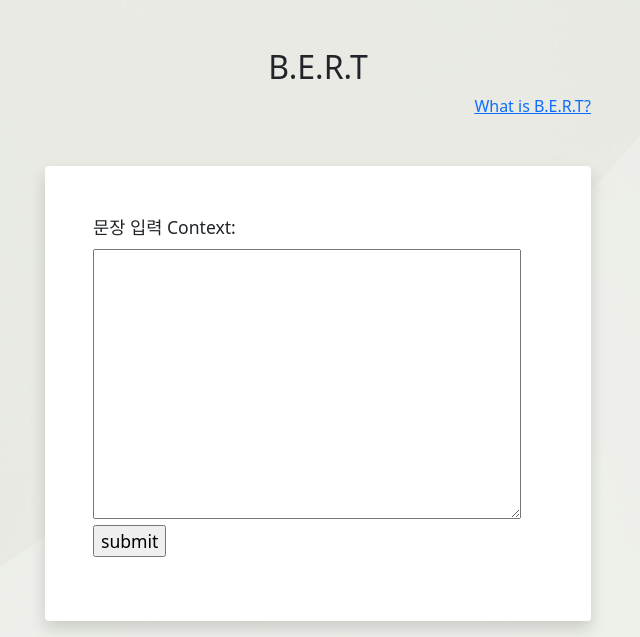
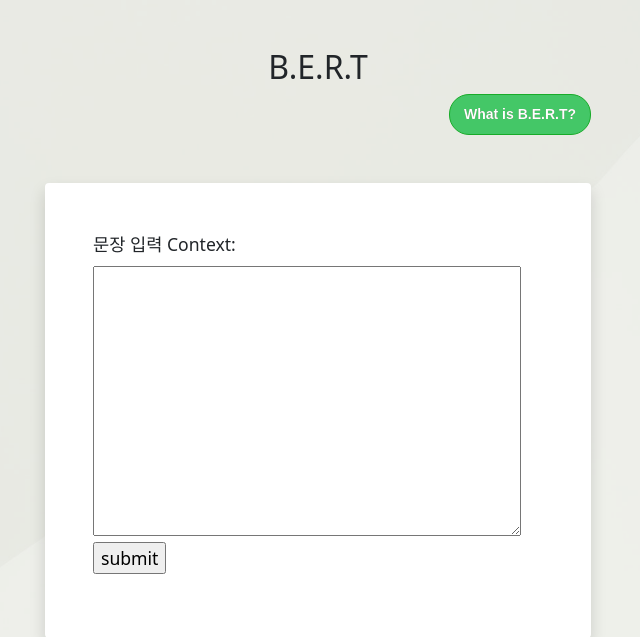
Before and after one commit to tae00909/bert_web, a Django app: page /mysite/input/ in a window 1280 px wide. Shown: the top 637 px of the page, without its empty margins (322-962 px from the left). Run offline with Django 3.2, Linux system fonts and the light colour scheme; some libraries are stand-ins or nearby versions.

Commit message:
수정본 1

```diff
--- a/mysite/templates/bertweb_input.html
+++ b/mysite/templates/bertweb_input.html
@@ -10,6 +10,17 @@
     <script src="https://cdn.jsdelivr.net/npm/bootstrap@5.1.3/dist/js/bootstrap.min.js" integrity="sha384-QJHtvGhmr9XOIpI6YVutG+2QOK9T+ZnN4kzFN1RtK3zEFEIsxhlmWl5/YESvpZ13" crossorigin="anonymous"></script>
     <!------ Include the above in your HEAD tag ---------->
     <link rel="stylesheet" href="{% static 'css/test.css' %}" />
+{#    <style>#}
+{#        #test_btn1{#}
+{#            border-radius: 5px;#}
+{#            background-color: rgba(0,0,0,0);#}
+{#            color: darkgreen;#}
+{#        }#}
+{#        #test_btn1:hover{#}
+{#            color:white;#}
+{#            background-color: darkgreen;#}
+{#        }#}
+{#    </style>#}
 
 </head>
 <body>
@@ -33,7 +44,7 @@
                     <header class="text-center pb-5">
                         <h1 class="h2">B.E.R.T</h1>
                         <div align="right">
-                            <a href ="{% url 'tag' %}">What is B.E.R.T?</a>
+                            <a href ="{% url 'tag' %}" class="myButton">What is B.E.R.T?</a>
                         </div>
                     </header>
                 </div>
--- a/mysite/views.py
+++ b/mysite/views.py
@@ -25,6 +25,7 @@ def bert(request):
             pred.append(words)
             pred.append(anms)
             pred.append(ners)
+            pred.append(context)
 
             Predictions.objects.create(context=context)
 
@@ -43,7 +44,8 @@ def bert(request):
 def bert_output(request):
     return render(request, 'bertweb_output.html', {'words': pred[0],
                                                    'anms': pred[1],
-                                                   'ners': pred[2]})
+                                                   'ners': pred[2],
+                                                   'context':pred[3]})
 
 def bert_tag(request):
     return render(request, 'bertweb_tag.html')
--- a/static/css/test.css
+++ b/static/css/test.css
@@ -29,7 +29,6 @@ body {
 }
 
 
-
 /*
 *
 * ==========================================
@@ -37,3 +36,32 @@ body {
 * ==========================================
 *
 */
+.myButton {
+	background-color:#44c767;
+	border-radius:20px;
+	border:1px solid #18ab29;
+	display:inline-block;
+	cursor:pointer;
+	color:#ffffff;
+	font-family:Arial;
+	font-size:14px;
+	font-weight:bold;
+	padding:9px 14px;
+	text-decoration:none;
+	text-shadow:0px 0px 0px #2f6627;
+}
+.myButton:hover {
+	background-color:#5cbf2a;
+}
+.myButton:active {
+	position:relative;
+	top:1px;
+}
+
+/* Web Font Load */
+@font-face {
+    font-family: 'RixYeoljeongdo_Regular';
+    src: url('https://cdn.jsdelivr.net/gh/projectnoonnu/noonfonts_2102-01@1.0/RixYeoljeongdo_Regular.woff') format('woff');
+    font-weight: normal;
+    font-style: normal;
+}
```
Also changed, not shown: model.py (+17 -5 lines), mysite/templates/bertweb_output.html (+9 -5 lines), mysite/templates/bertweb_tag.html (+6 -10 lines).
